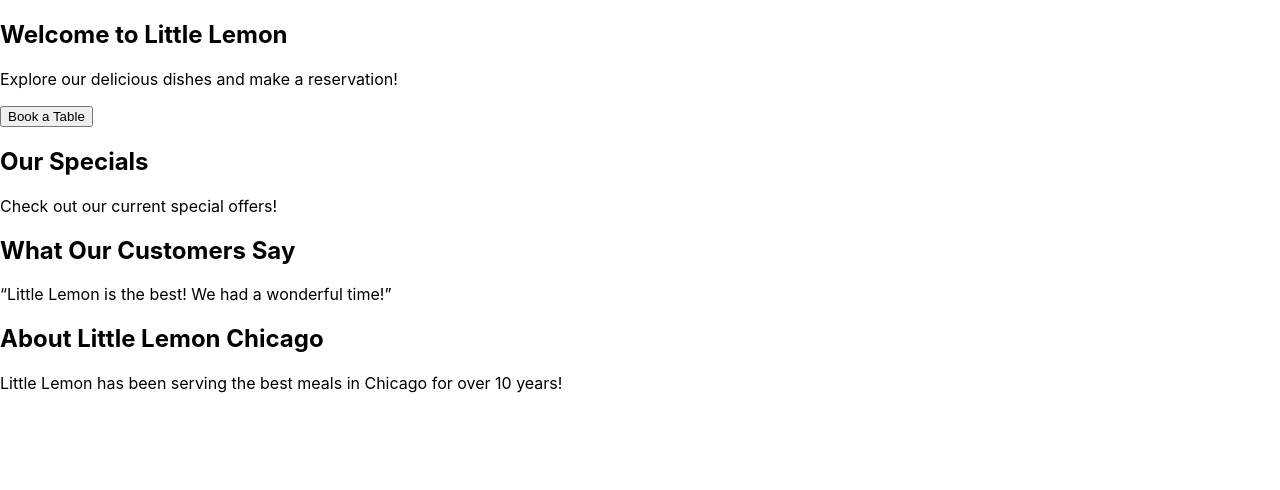
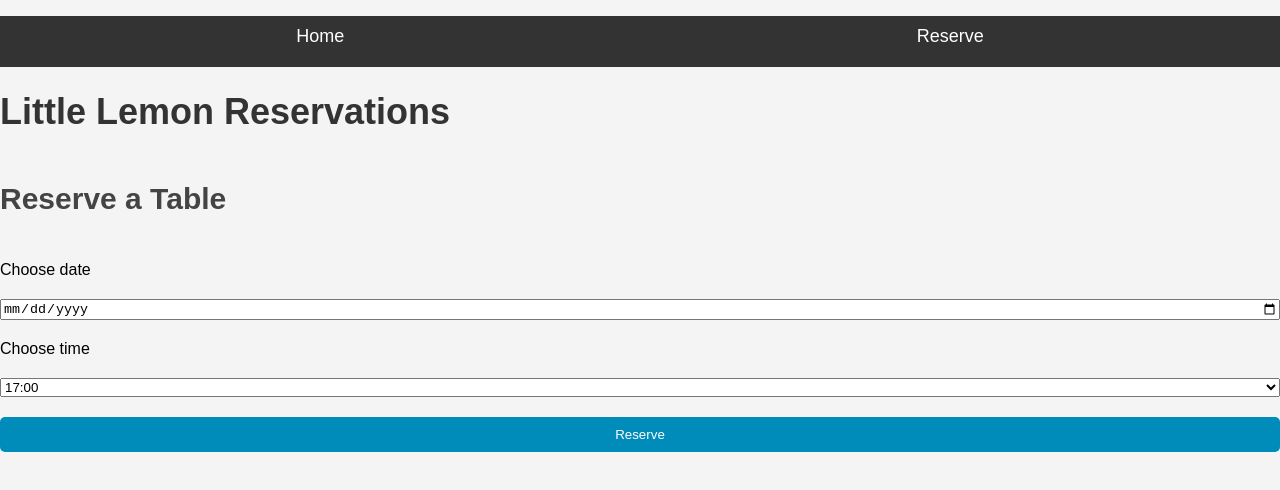
Before and after one commit to david-ivkovic/littlelemon, a React (Create React App) app: page / in a window 1280 px wide. Shown: the top 490 px of the page. Built offline with nearby package versions, Linux system fonts and the light colour scheme.

Commit message:
Add reserve functionality to BookingForm and BookingPage

```diff
--- a/src/App.js
+++ b/src/App.js
@@ -1,14 +1,18 @@
 import React from 'react';
 import { Routes, Route } from 'react-router-dom'; // Import Routes and Route
-import HomePage from './components/HomePage';
+import Main from './components/Main'; // Import Main component
 import BookingPage from './components/BookingPage';
+import Nav from './components/Nav'; // Import Nav component
 
 function App() {
   return (
-    <Routes>
-      <Route path="/" element={<HomePage />} />
-      <Route path="/booking" element={<BookingPage />} />
-    </Routes>
+    <>
+      <Nav /> {/* Navigation bar */}
+      <Routes>
+        <Route path="/" element={<Main />} /> {/* Ensure Main component is rendered */}
+        <Route path="/booking" element={<BookingPage />} />
+      </Routes>
+    </>
   );
 }
 
--- /dev/null
+++ b/src/components/BookingForm.css
@@ -0,0 +1,37 @@
+/* Booking form styles */
+form {
+    display: grid;
+    gap: 15px;
+    margin: 20px auto;
+    max-width: 400px;
+    padding: 20px;
+    background-color: #fff;
+    border-radius: 8px;
+    box-shadow: 0px 4px 8px rgba(0, 0, 0, 0.1);
+  }
+
+  label {
+    font-size: 16px;
+  }
+
+  input, select {
+    padding: 10px;
+    font-size: 16px;
+    border: 1px solid #ccc;
+    border-radius: 5px;
+  }
+
+  button {
+    width: 100%;
+    padding: 12px;
+    background-color: #5cb85c;
+    border: none;
+    color: white;
+    font-size: 18px;
+    cursor: pointer;
+    border-radius: 5px;
+  }
+
+  button:hover {
+    background-color: #4cae4c;
+  }
--- /dev/null
+++ b/src/components/BookingForm.js
@@ -0,0 +1,51 @@
+import React from 'react';
+
+function BookingForm({ availableTimes, updateTimes }) {
+  // Log to check if updateTimes is a function
+  console.log(updateTimes);  // This should log 'updateTimes' as a function
+
+  const handleDateChange = (event) => {
+    const selectedDate = event.target.value;
+    console.log(selectedDate);  // Log the selected date to check it's correct
+    updateTimes(selectedDate);  // Call updateTimes when the date is changed
+  };
+
+  return (
+    <form style={{ display: 'grid', gap: '20px' }} aria-labelledby="booking-form">
+      <h2 id="booking-form">Reserve a Table</h2>
+
+      {/* Date field */}
+      <label htmlFor="res-date" id="res-date-label">Choose date</label>
+      <input
+        type="date"
+        id="res-date"
+        name="date"
+        onChange={handleDateChange} // Trigger handleDateChange on date change
+        aria-required="true"
+        aria-describedby="res-date-label"
+      />
+
+      {/* Time field */}
+      <label htmlFor="res-time" id="res-time-label">Choose time</label>
+      <select
+        id="res-time"
+        name="time"
+        aria-required="true"
+        aria-describedby="res-time-label"
+      >
+        {availableTimes.map((time, index) => (
+          <option key={index} value={time}>
+            {time}
+          </option>
+        ))}
+      </select>
+
+      {/* Submit Button */}
+      <button type="submit" aria-label="Submit Reservation">
+        Reserve
+      </button>
+    </form>
+  );
+}
+
+export default BookingForm;
--- a/src/components/BookingPage.js
+++ b/src/components/BookingPage.js
@@ -0,0 +1,44 @@
+import React, { useState } from 'react';
+import BookingForm from './BookingForm';
+
+function BookingPage() {
+  // State for form fields
+  const [formData, setFormData] = useState({
+    date: '',
+    time: '',
+  });
+
+  // Available times (can be fetched from an API later)
+  const [availableTimes] = useState([
+    '17:00', '18:00', '19:00', '20:00', '21:00'
+  ]);
+
+  // Handle form submission
+  const handleSubmit = (event) => {
+    event.preventDefault();
+    console.log('Booking data:', formData);
+  };
+
+  // Handle form input changes
+  const handleInputChange = (event) => {
+    const { name, value } = event.target;
+    setFormData({
+      ...formData,
+      [name]: value,
+    });
+  };
+
+  return (
+    <div>
+      <h1>Make a Reservation</h1>
+      <BookingForm
+        formData={formData}
+        availableTimes={availableTimes}
+        onChange={handleInputChange}
+        onSubmit={handleSubmit}
+      />
+    </div>
+  );
+}
+
+export default BookingPage;
--- /dev/null
+++ b/src/components/Main.js
@@ -0,0 +1,38 @@
+import React, { useReducer } from 'react';
+import BookingForm from './BookingForm';
+
+// Reducer function to manage availableTimes state
+const availableTimesReducer = (state, action) => {
+  switch (action.type) {
+    case 'UPDATE_TIMES':
+      return action.payload; // Return the updated available times
+    default:
+      return state;
+  }
+};
+
+function Main() {
+  // Using useReducer to manage available times
+  const [availableTimes, dispatch] = useReducer(availableTimesReducer, [
+    '17:00', '18:00', '19:00', '20:00', '21:00'
+  ]);
+
+  // The function that updates availableTimes
+  const updateTimes = (selectedDate) => {
+    // For now, we just return the same times regardless of the date
+    dispatch({
+      type: 'UPDATE_TIMES',
+      payload: ['17:00', '18:00', '19:00', '20:00', '21:00'],
+    });
+  };
+
+  return (
+    <div>
+      <h1>Little Lemon Reservations</h1>
+      {/* Pass the availableTimes and updateTimes to BookingForm */}
+      <BookingForm availableTimes={availableTimes} updateTimes={updateTimes} />
+    </div>
+  );
+}
+
+export default Main;
--- /dev/null
+++ b/src/components/Nav.css
@@ -0,0 +1,21 @@
+/* Navigation Styles */
+nav ul {
+    display: flex;
+    justify-content: space-around;
+    padding: 10px;
+    background-color: #333;
+  }
+
+  nav li {
+    list-style: none;
+  }
+
+  nav a {
+    color: white;
+    text-decoration: none;
+    font-size: 18px;
+  }
+
+  nav a:hover {
+    text-decoration: underline;
+  }
--- a/src/components/Nav.js
+++ b/src/components/Nav.js
@@ -1,13 +1,14 @@
 import React from 'react';
 import { Link } from 'react-router-dom'; // Use Link for navigation
+import './Nav.css'; // Ensure this import is present if you're styling Nav specifically
+
 
 function Nav() {
   return (
-    <nav>
+    <nav aria-label="Main Navigation"> {/* Labeling the navigation for screen readers */}
       <ul>
-        <li><Link to="/">Home</Link></li>
-        <li><Link to="/menu">Menu</Link></li>
-        <li><Link to="/reserve">Reserve</Link></li>
+        <li><Link to="/" aria-label="Go to Home Page">Home</Link></li>
+        <li><Link to="/booking" aria-label="Go to Booking Page">Reserve</Link></li>
       </ul>
     </nav>
   );
--- a/src/index.css
+++ b/src/index.css
@@ -1,13 +1,59 @@
+/* Global styles */
 body {
+  font-family: Arial, sans-serif;
+  background-color: #f4f4f4;
   margin: 0;
-  font-family: -apple-system, BlinkMacSystemFont, 'Segoe UI', 'Roboto', 'Oxygen',
-    'Ubuntu', 'Cantarell', 'Fira Sans', 'Droid Sans', 'Helvetica Neue',
-    sans-serif;
-  -webkit-font-smoothing: antialiased;
-  -moz-osx-font-smoothing: grayscale;
+  padding: 0;
 }
 
-code {
-  font-family: source-code-pro, Menlo, Monaco, Consolas, 'Courier New',
-    monospace;
+h1, h2, h3 {
+  font-weight: bold;
 }
+
+ul {
+  list-style-type: none;
+  padding: 0;
+}
+
+li {
+  margin-bottom: 10px;
+}
+
+/* A simple flex container */
+.container {
+  display: flex;
+  flex-wrap: wrap;
+  gap: 20px;
+  justify-content: center;
+  padding: 20px;
+}
+
+/* Styling the headings for better visibility */
+h1 {
+  font-size: 36px;
+  color: #333;
+}
+
+h2 {
+  font-size: 30px;
+  color: #444;
+}
+
+h3 {
+  font-size: 24px;
+  color: #666;
+}
+
+/* Styling the "Book a Table" button */
+button {
+  background-color: #008cba;
+  color: white;
+  padding: 10px 20px;
+  border: none;
+  border-radius: 5px;
+  cursor: pointer;
+}
+
+button:hover {
+  background-color: #005f7f;
+}
```
Also changed, not shown: package.json (+8 -3 lines), 2 other files (tests, documents, lock files or other folders).
